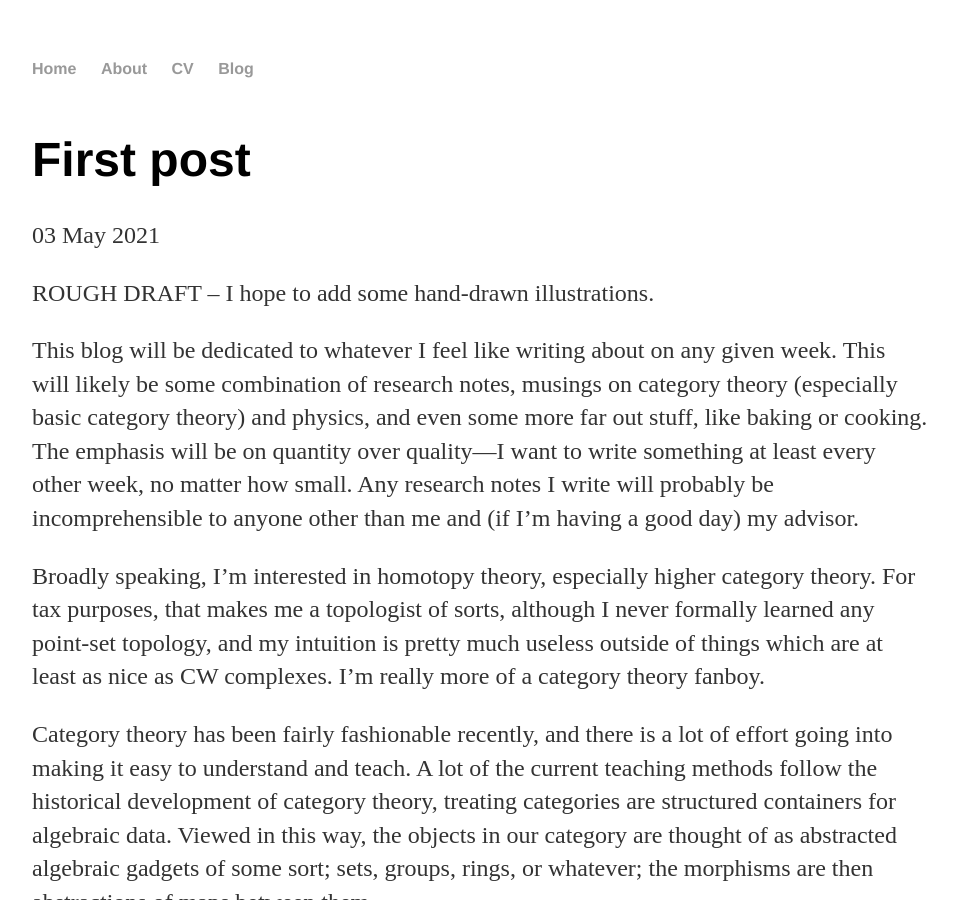
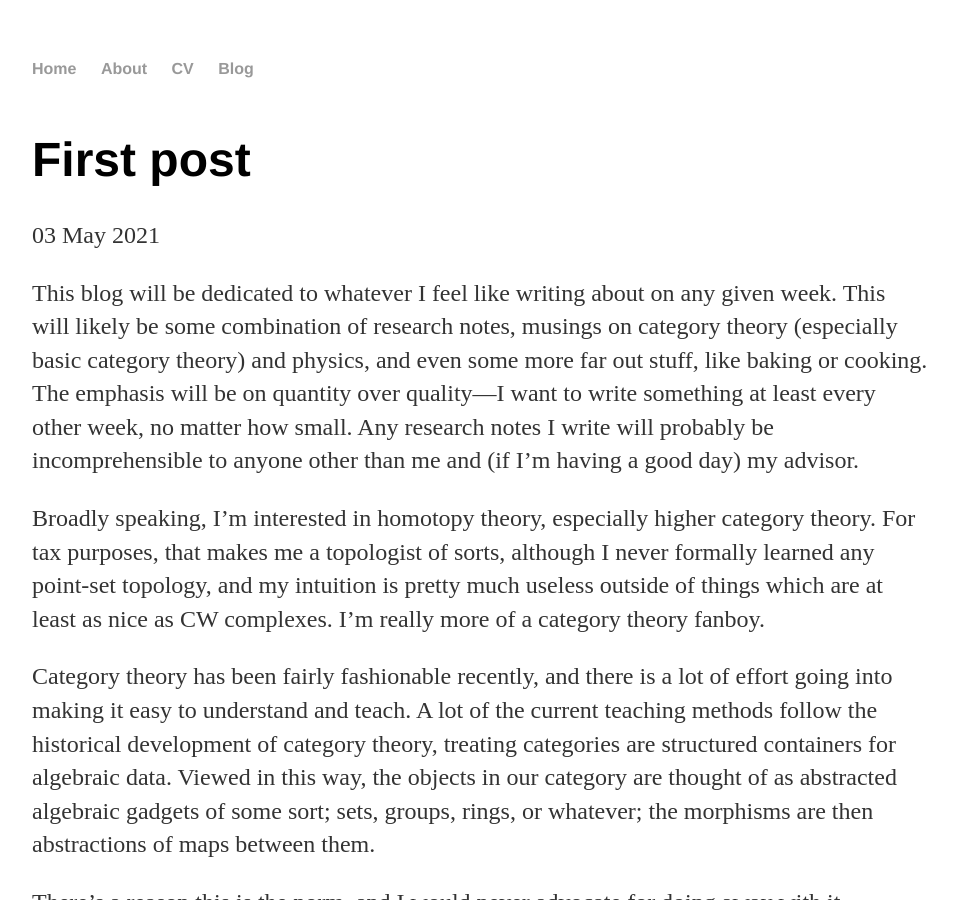
Before and after one commit to angusrush/angusrush.github.io, a Jekyll site: the page built from _posts/2021-05-03-first-post.markdown, in a window 1280 px wide and 900 px high. Shown: the whole window, without its empty margins (160-1117 px from the left). Built offline with Jekyll 4.4.1, drawn with Linux system fonts in a browser that asks for light colours.

Commit message:
Removed rough draft marker

```diff
--- a/_posts/2021-05-03-first-post.markdown
+++ b/_posts/2021-05-03-first-post.markdown
@@ -4,8 +4,6 @@ title:  "First post"
 date:   2021-05-03 17:33:25 +0200
 categories: category-theory
 ---
-
-ROUGH DRAFT -- I hope to add some hand-drawn illustrations.
 
 This blog will be dedicated to whatever I feel like writing about on any given
 week. This will likely be some combination of research notes, musings on
```
